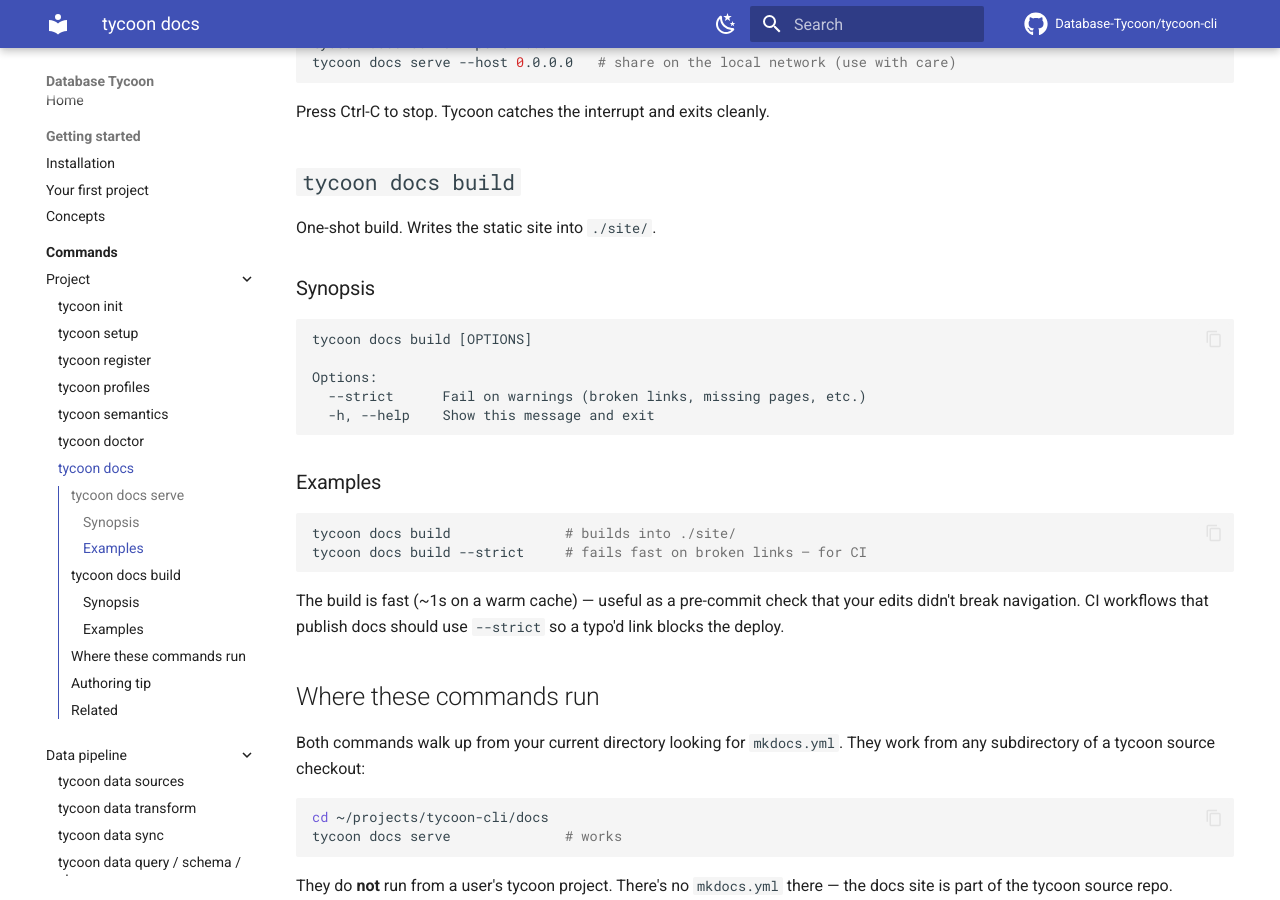
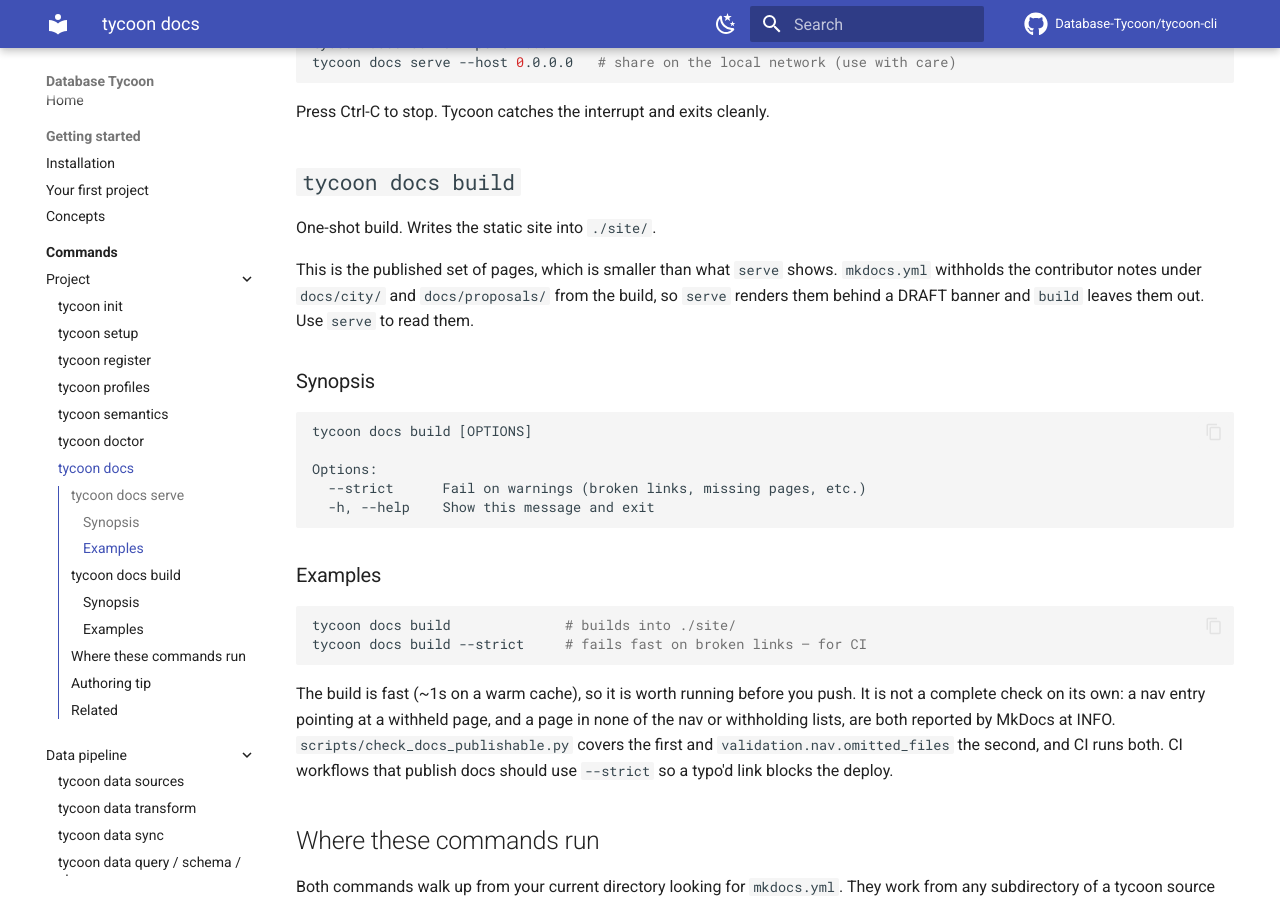
Before and after one commit to Database-Tycoon/tycoon-cli, an MkDocs documentation site: the page built from docs/commands/docs.md, in a window 1280 px wide and 900 px high, scrolled down 900 px. Built offline with MkDocs 1.6.1 and Material for MkDocs 9.7.7, drawn with Linux system fonts in a browser that asks for light colours; comment, search, counter and statistics services are not loaded; some of the changed text lies outside the part shown.

Commit message:
docs(gh-348): say how docs serve and docs build now differ
The page presented the two subcommands as the same thing twice over:
"same tooling that builds the public docs", and the build as "a
pre-commit check that your edits did not break navigation". Neither
holds once contributor notes move into `draft_docs`.

`serve` renders `docs/city/` and `docs/proposals/` behind a DRAFT
banner; `build` leaves them out. A contributor following `CLAUDE.md` to
`docs/city/conventions.md` through a local build would find them gone,
so the page now says which command shows them.

And the build is not a complete navigation check: a nav entry aimed at a
withheld page, and a page in none of the lists, are both INFO-level in
MkDocs. The page now names what covers each.

````diff
--- a/docs/commands/docs.md
+++ b/docs/commands/docs.md
@@ -4,8 +4,8 @@ Build and serve these docs locally. Two subcommands wrap MkDocs — same tooling
 
 | Command | What it does |
 |---|---|
-| `tycoon docs serve` | Serve with hot reload on `:8000` |
-| `tycoon docs build` | One-shot build into `./site/` |
+| `tycoon docs serve` | Serve with hot reload on `:8000`, contributor notes included |
+| `tycoon docs build` | One-shot build into `./site/`, matching what gets published |
 
 !!! info "Optional extra"
     `tycoon docs` requires the `[docs]` extra:
@@ -41,6 +41,11 @@ Press Ctrl-C to stop. Tycoon catches the interrupt and exits cleanly.
 
 One-shot build. Writes the static site into `./site/`.
 
+This is the published set of pages, which is smaller than what `serve` shows.
+`mkdocs.yml` withholds the contributor notes under `docs/city/` and
+`docs/proposals/` from the build, so `serve` renders them behind a DRAFT banner
+and `build` leaves them out. Use `serve` to read them.
+
 ### Synopsis
 
 ```
@@ -58,7 +63,7 @@ tycoon docs build              # builds into ./site/
 tycoon docs build --strict     # fails fast on broken links — for CI
 ```
 
-The build is fast (~1s on a warm cache) — useful as a pre-commit check that your edits didn't break navigation. CI workflows that publish docs should use `--strict` so a typo'd link blocks the deploy.
+The build is fast (~1s on a warm cache), so it is worth running before you push. It is not a complete check on its own: a nav entry pointing at a withheld page, and a page in none of the nav or withholding lists, are both reported by MkDocs at INFO. `scripts/check_docs_publishable.py` covers the first and `validation.nav.omitted_files` the second, and CI runs both. CI workflows that publish docs should use `--strict` so a typo'd link blocks the deploy.
 
 ## Where these commands run
 
````
